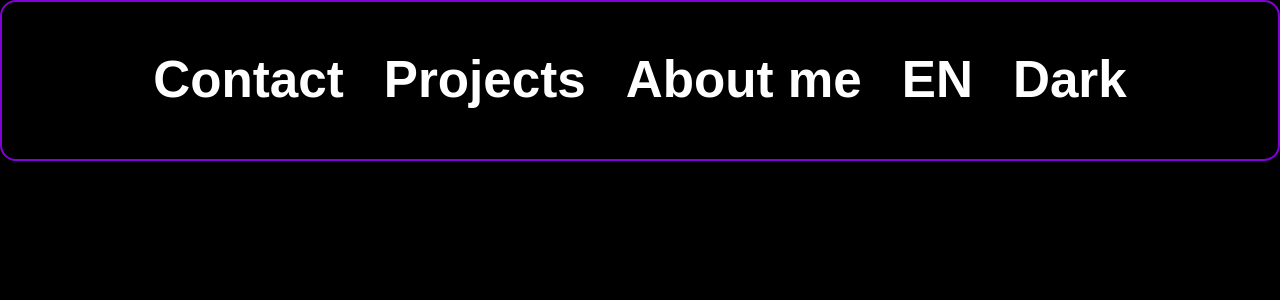
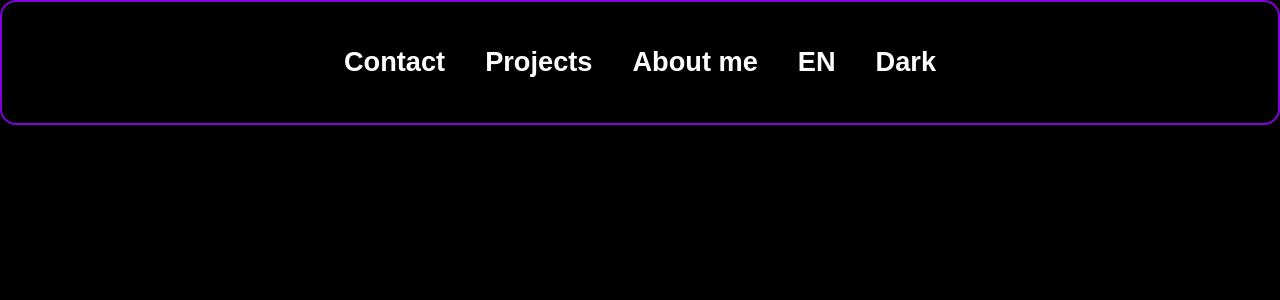
Before and after one commit to Rafael12Ma/Cv, a Next.js app: page /about in a window 1280 px wide. Shown: the top 300 px of the page. Built offline with nearby package versions, Linux system fonts and the light colour scheme.

Commit message:
Changes on rem

```diff
--- a/components/Navigation/Navigation.jsx
+++ b/components/Navigation/Navigation.jsx
@@ -5,13 +5,13 @@ export default function Navigation() {
     <>
       <nav
         className="flex justify-center p-10
-        xs:text-[1.9rem]
-        sm:text-[2.1rem]
-        md-text[2.4rem]
-        lg:text-[2.8rem]
-        xl:text-[3.2rem]
-        2xl:text-[3.6rem]
-        3xl:text-[4rem]
+        xs:text-[0.6rem]
+        sm:text-[0.8rem]
+        md-text[1.1rem]
+        lg:text-[1.4rem]
+        xl:text-[1.7rem]
+        2xl:text-[2rem]
+        3xl:text-[2.3rem]
       border-purple-700 border-2
         font-semibold rounded-2xl gap-10"
       >
```
